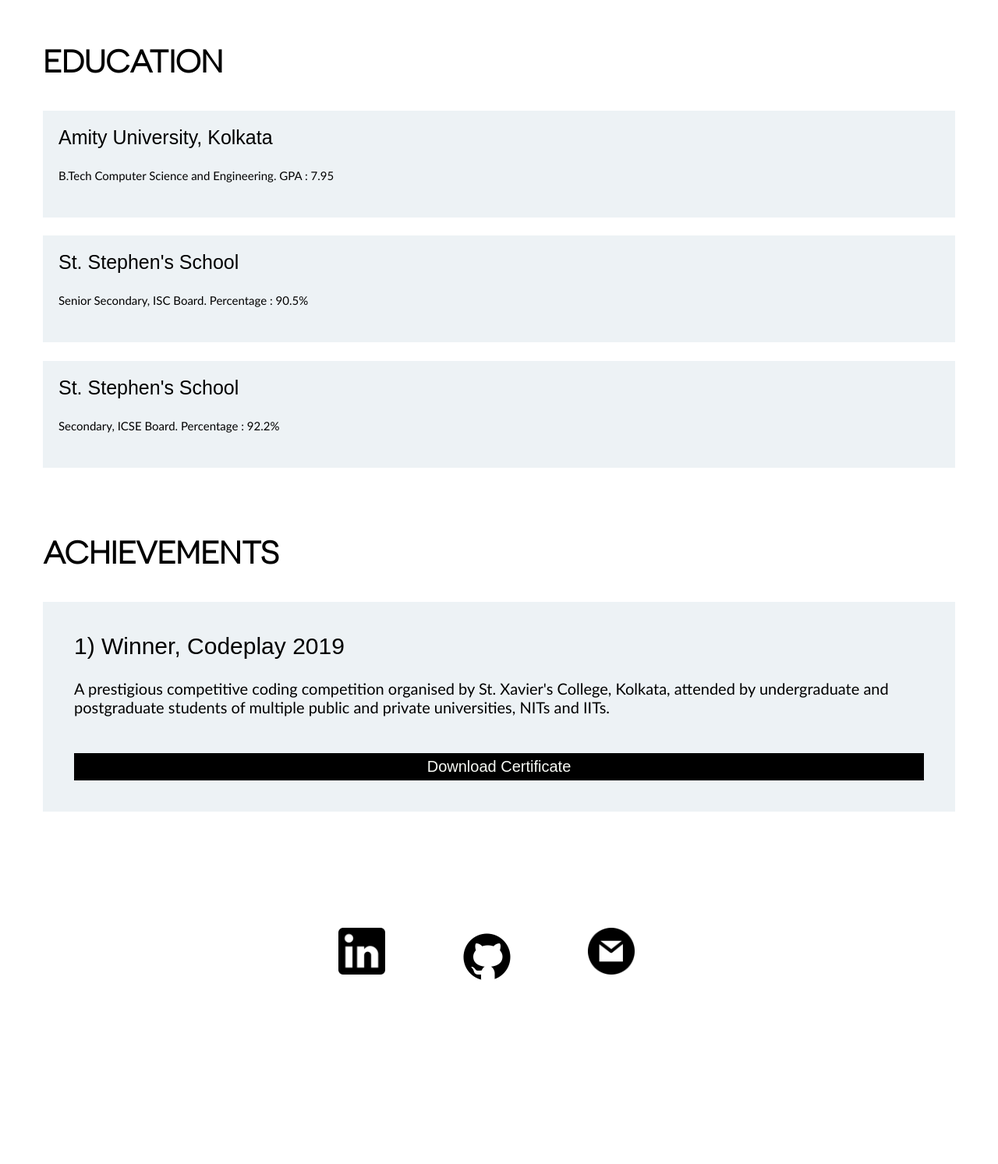
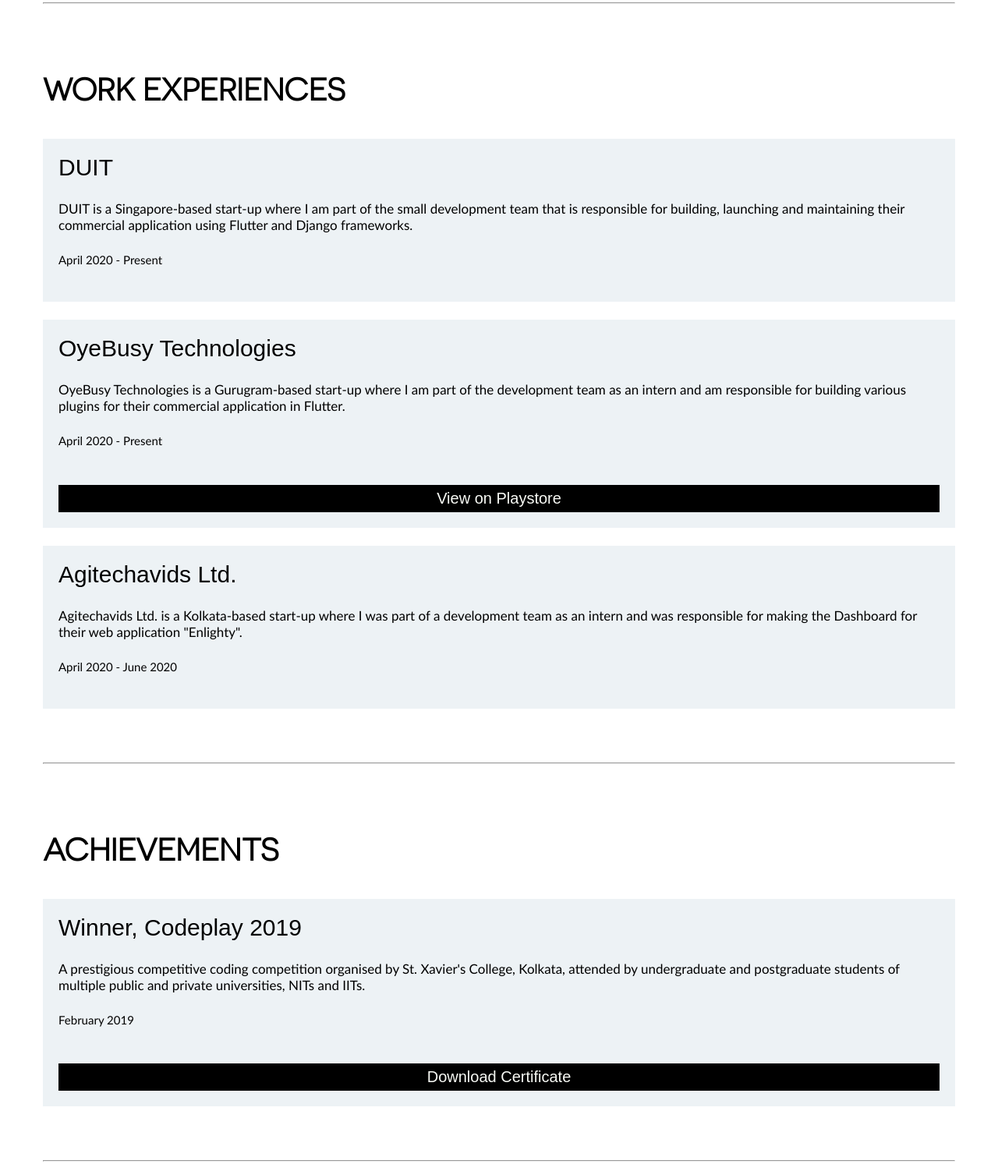
Before and after one commit to Morpheus153/ritwikghosh.github.io, a plain HTML site: page myskills.html in a window 1280 px wide. Shown: the part 1767-3260 px from the top of the page at 78% size. Before the commit the page ends 3084 px from the top, so only its background shows below. Drawn offline with nearby package versions, Linux system fonts and the light colour scheme.

Commit message:
added work experience, minor style changes

```diff
--- a/myskills.html
+++ b/myskills.html
@@ -54,11 +54,12 @@
 						<h2>Domains of interest:</h2>
 						<p style="font-size:105%;font-family:Trebuchet MS, Helvetica, sans-serif">These are the primary fields that interest and drive me as a developer and I am skilled to work in these domains</p>
 						<ul class="progress">
-							<li><span class="App">Application Development</span></li>
+							<li><span class="App">Mobile Application Development</span></li>
+							<li><span class="Data">Exploratory Data Analysis</span></li>
 							<li><span class="ML">Machine learning</span></li>
 							<li><span class="Embedded">Embedded Systems</span></li>
 							<li><span class="IOT">Internet of Things</span></li>
-							<li><span class="Data">Statistical Data Analysis</span></li>
+
 							<!-- <li><span class="photoshop">Photoshop</span></li>
 							<li><span class="illustrator">Illustrator</span></li>
 							<li><span class="indesign">InDesign</span></li>
@@ -112,25 +113,79 @@
 
 				<p style="font-size:105%;font-family:Trebuchet MS, Helvetica, sans-serif">I keep my skills regularly brushed up. I also deeply believe in investing in effective leadership and management skills, interpersonal skills for effective networking and communication, and also on discipline and thinking out of the box. I consider these as parts of my skill set. I am a quick learner and very adaptable.</p>
 <div >
+	<p></p>
+<hr>
+	<div >
+					<h2 style="text-align: left;margin-top:8%;margin-bottom:4%;">Work experiences</h2>
 
+					<ul style="font-size: 20px; color:#000; border-radius:0%; margin-bottom:3%">
+						<li style="margin-bottom:2%;background-color:#edf2f5; padding:20px">
+							<h3 style="font-size:30px;">DUIT</h3>
+							<p></p>
+							<p style="font-family:Trebuchet MS, Helvetica, sans-serif; font-size:17px">DUIT is a Singapore-based start-up where I am part of the small development team that is responsible for building, launching and maintaining their commercial application using Flutter and Django frameworks.</p>
+							<p style="font-family:Trebuchet MS, Helvetica, sans-serif; font-size:15px">April 2020 - Present</p>
+						</li>
 
+						<li style="margin-bottom:2%;background-color:#edf2f5; padding:20px">
+							<h3 style="font-size:30px;">OyeBusy Technologies</h3>
+							<p></p>
+							<p style="font-family:Trebuchet MS, Helvetica, sans-serif; font-size:17px">OyeBusy Technologies is a Gurugram-based start-up where I am part of the development team as an intern and am responsible for building various plugins for their commercial application in Flutter.</p>
+							<p style="font-family:Trebuchet MS, Helvetica, sans-serif; font-size:15px">April 2020 - Present</p>
+							<div>
+								<a href="https://play.google.com/store/apps/details?id=com.oyebusy.oyebusy_customer&hl=en_IN" download>
+								<button class="btn2" style="background-color:black;">View on Playstore</button>
+							</a>
+							</div>
+						</li>
+
+						<li style="margin-bottom:2%;background-color:#edf2f5; padding:20px">
+							<h3 style="font-size:30px;">Agitechavids Ltd.</h3>
+							<p></p>
+							<p style="font-family:Trebuchet MS, Helvetica, sans-serif; font-size:17px">Agitechavids Ltd. is a Kolkata-based start-up where I was part of a development team as an intern and was responsible for making the Dashboard for their web application "Enlighty".</p>
+							<p style="font-family:Trebuchet MS, Helvetica, sans-serif; font-size:15px">April 2020 - June 2020</p>
+						</li>
+					</ul>
+	</div>
+<p></p>
+<hr>
+	<div >
+					<h2 style="text-align: left;margin-top:8%;margin-bottom:4%;">Achievements</h2>
+					<ul style="font-size: 20px; color:#000; border-radius:0%; margin-bottom:3%">
+
+						<li style="margin-bottom:2%;background-color:#edf2f5; padding:20px">
+							<h3 style="font-size:30px;">Winner, Codeplay 2019</h3>
+							<p></p>
+							<p style="font-family:Trebuchet MS, Helvetica, sans-serif; font-size:17px">A prestigious competitive coding competition organised by St. Xavier's College, Kolkata, attended by undergraduate and postgraduate students of multiple public and private universities, NITs and IITs.</p>
+							<p style="font-family:Trebuchet MS, Helvetica, sans-serif; font-size:15px">February 2019</p>
+							<div>
+								<a href="codeplay certificate 2019.jpg" download>
+								<button class="btn2" style="background-color:black;">Download Certificate</button>
+							</a>
+							</div>
+						</li>
+					</ul>
+	</div>
+<p></p>
+	<hr>
+
+	<div>
 				<h2 style="text-align: left;margin-top:8%;margin-bottom:4%;">Education</h2>
 
 				<ul style="font-size: 20px; color:#000; border-radius:0%; margin-bottom:3%">
 					<li style="margin-bottom:2%;background-color:#edf2f5; padding:20px">
-						<h3 style="font-size:25px;">Amity University, Kolkata</h3>
+						<h3 style="font-size:30px;">Amity University, Kolkata</h3>
 						<p></p>
 						<p style="font-family:Trebuchet MS, Helvetica, sans-serif; font-size:15px">B.Tech Computer Science and Engineering. GPA : 7.95</p>
 					</li>
 
 					<li style="margin-bottom:2%;background-color:#edf2f5; padding:20px">
-						<h3 style="font-size:25px;">St. Stephen's School</h3>
+						<h3 style="font-size:30px;">St. Stephen's School</h3>
 						<p></p>
-						<p style="font-family:Trebuchet MS, Helvetica, sans-serif; font-size:15px">Senior Secondary, ISC Board. Percentage : 90.5%</p>
+						<p style="font-family:Trebuchet MS, Helvetica, sans-serif; font-size:15px">Senior Secondary, ISC Board. Percentage : 90.25%</p>
 					</li>
 
 					<li style="margin-bottom:2%;background-color:#edf2f5; padding:20px">
-						<h3 style="font-size:25px;">St. Stephen's School</h3>
+						<h3 style="font-size:30px;">St. Stephen's School</h3>
 						<p></p>
 						<p style="font-family:Trebuchet MS, Helvetica, sans-serif; font-size:15px">Secondary, ICSE Board. Percentage : 92.2%</p>
 					</li>
@@ -138,24 +193,6 @@
 </div>
 
 
-
-<div >
-
-
-				<h2 style="text-align: left;margin-top:8%;margin-bottom:4%;">Achievements</h2>
-				</div>
-				<ul style="font-size: 20px; color:#000; background-color:#edf2f5; padding:40px; border-radius:0%; margin-bottom:3%">
-					<li>
-						<h3 style="font-size:30px;">1) Winner, Codeplay 2019</h3>
-						<p></p>
-						<p style="font-family:Trebuchet MS, Helvetica, sans-serif">A prestigious competitive coding competition organised by St. Xavier's College, Kolkata, attended by undergraduate and postgraduate students of multiple public and private universities, NITs and IITs.</p>
-						<div>
-							<a href="codeplay certificate 2019.jpg" download>
-							<button class="btn2" style="background-color:black;">Download Certificate</button>
-						</a>
-						</div>
-					</li>
-				</ul>
 </div>
 				<!-- <p style="font-size:105%;font-family:Trebuchet MS, Helvetica, sans-serif">I keep my skills regularly brushed up. I also deeply believe in investing in effective leadership and management skills, interpersonal skills for effective networking and communication, and also on discipline and thinking out of the box. I consider these as parts of my skill set. I am a quick learner and very adaptable.</p> -->
 			</section>
```
Also changed, not shown: 2 other files.
